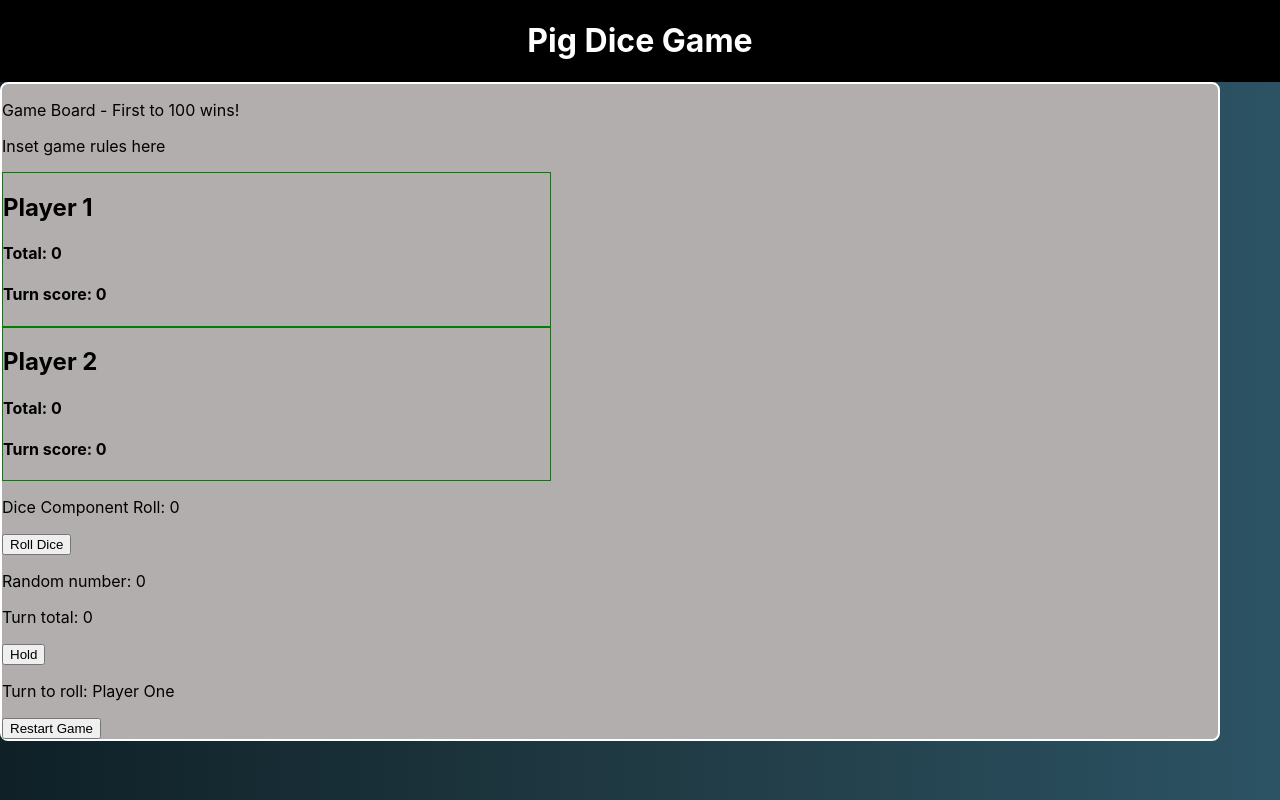
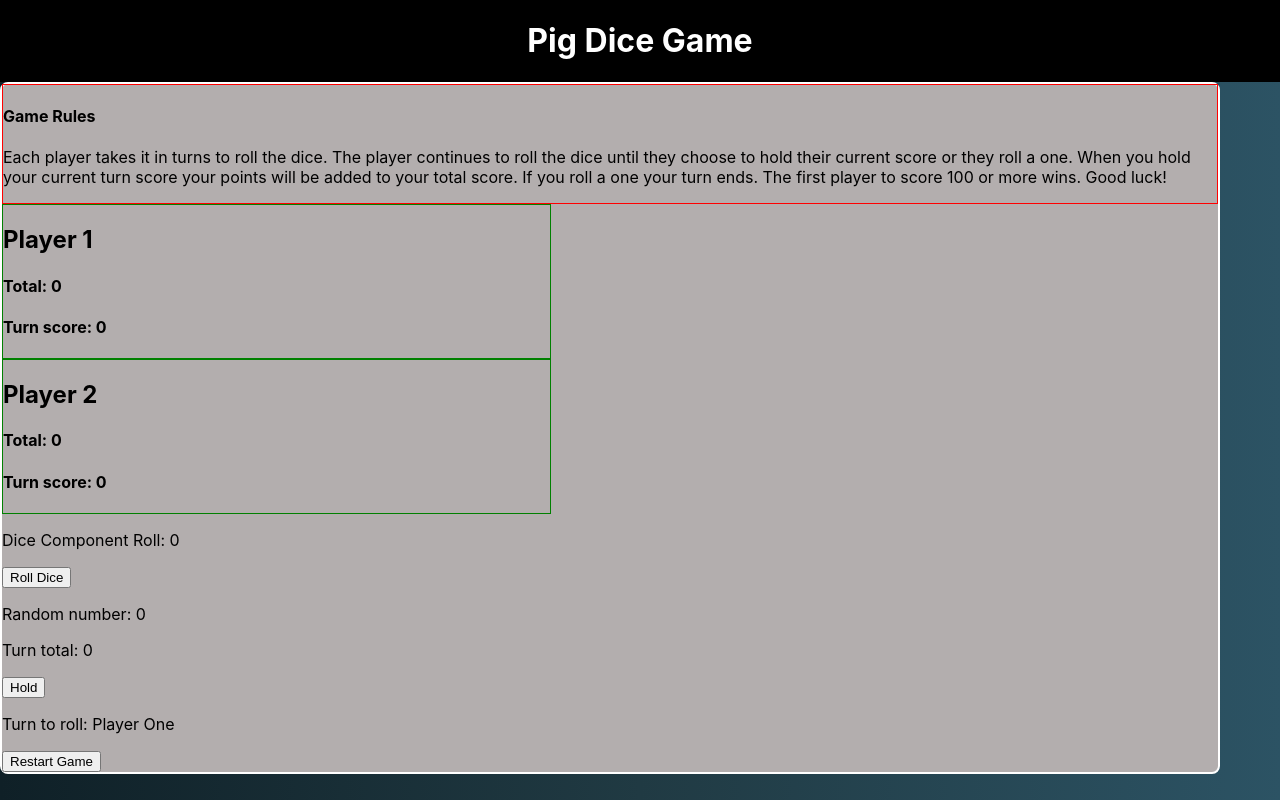
Before and after one commit to the-j-curl/project-dice-game, a React (Create React App) app: page / in a window 1280 px wide. Built offline with nearby package versions, Linux system fonts and the light colour scheme.

Commit message:
Moved game rules into it's own component

```diff
--- a/src/components/GameBoard/GameBoard.tsx
+++ b/src/components/GameBoard/GameBoard.tsx
@@ -1,7 +1,7 @@
 import React, { useState, useEffect, useRef } from 'react';
 import { useSelector, useDispatch } from 'react-redux';
 
-import { Button, Dice, PlayerCard } from 'components';
+import { Button, Dice, GameRules, PlayerCard } from 'components';
 import { game } from '../../reducers/game'
 import styles from './styles.module.css';
 
@@ -62,8 +62,7 @@ export const GameBoard: React.FC = () => {
   if (playerOneScore <= 99 && playerTwoScore <= 99) {
     return (
       <main className={styles.boardWrapper}>
-        <p>Game Board - First to 100 wins!</p>
-        <p>Inset game rules here</p>
+        <GameRules />
         {/* <PlayerNameForm defaultPlayerName={pl} /> */}
         <PlayerCard
           // playerName={playerOne}
@@ -91,7 +90,7 @@ export const GameBoard: React.FC = () => {
   } else {
     return (
       <main className={styles.boardWrapper}>
-        <p>Congratualtions {playerOneScore > playerTwoScore ? <span>{playerOne}</span> : <span>{playerTwo}</span>}, you won! 🏆</p>
+        <p>Congratualtions {playerOneScore > playerTwoScore ? <span>{playerOne}</span> : <span>{playerTwo}</span>}, you won with {playerOneScore > playerTwoScore ? playerOneScore : playerTwoScore} points! 🏆</p>
         <Button buttonText={NEW_GAME} onClickFunction={() => resetGame()} />
       </main>
     ); // TODO: Create an end of game component
--- /dev/null
+++ b/src/components/GameRules/GameRules.tsx
@@ -0,0 +1,13 @@
+import React from 'react';
+
+import styles from './styles.module.css';
+
+export const GameRules: React.FC = () => {
+
+  return (
+    <section className={styles.rulesWrapper}>
+      <h4>Game Rules</h4>
+      <p>Each player takes it in turns to roll the dice. The player continues to roll the dice until they choose to hold their current score or they roll a one. When you hold your current turn score your points  will be added to your total score. If you roll a one your turn ends. The first player to score 100 or more wins. Good luck! </p>
+    </section>
+  );
+};
--- /dev/null
+++ b/src/components/GameRules/index.ts
@@ -0,0 +1 @@
+export * from './GameRules';
--- /dev/null
+++ b/src/components/GameRules/styles.module.css
@@ -0,0 +1,3 @@
+.rulesWrapper {
+  border: 1px solid red;
+}
--- a/src/components/index.tsx
+++ b/src/components/index.tsx
@@ -5,3 +5,4 @@ export * from './Dice';
 export * from './Button';
 export * from './PlayerCard';
 export * from './PlayerNameForm';
+export * from './GameRules';
```
